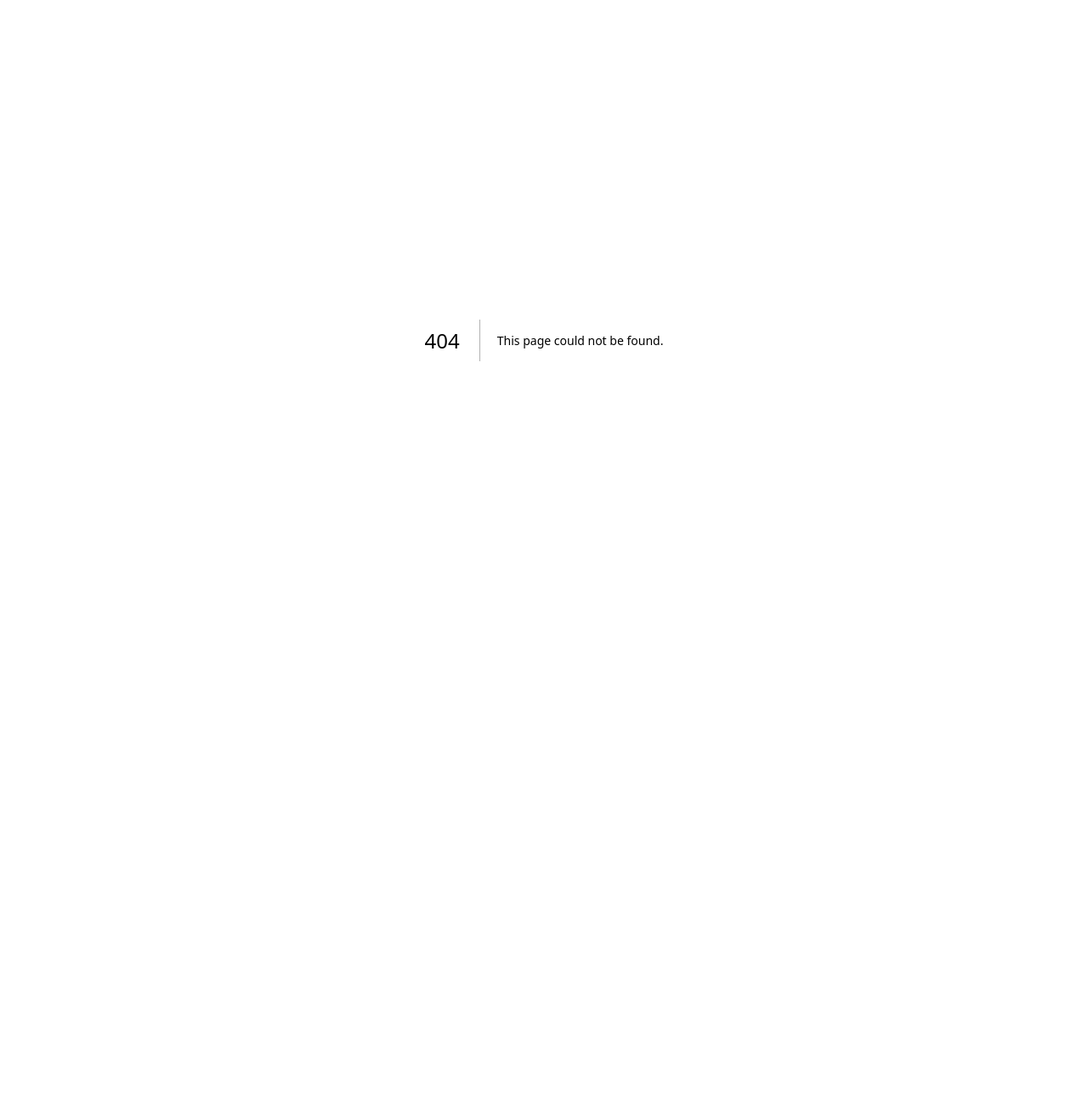
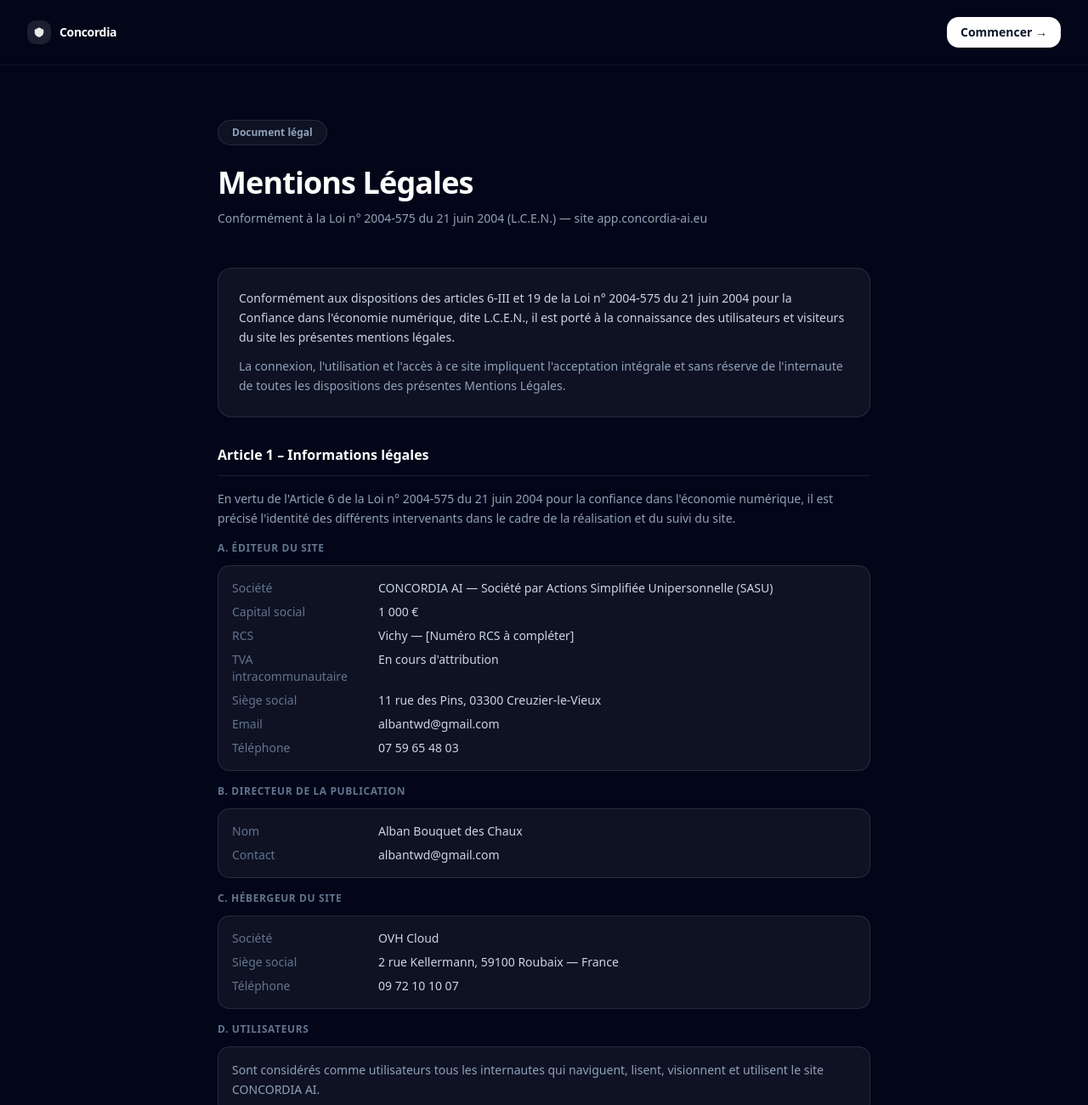
Before and after one commit to albanbdc/concordia-ai, a Next.js app: page /mentions-legales in a window 1280 px wide. Before the commit this address had no page. Shown: the top 1300 px of the page at 85% size. Before the commit the page ends 800 px from the top, so only its background shows below. Built offline with nearby package versions, Linux system fonts and the light colour scheme.

Commit message:
feat: page mentions légales + lien footer

```diff
--- a/app/cgu/page.tsx
+++ b/app/cgu/page.tsx
@@ -227,6 +227,7 @@
           Concordia · Règlement (UE) 2024/1689 · AI Act
         </div>
         <div className="flex items-center gap-6 text-xs text-slate-600">
+          <Link href="/mentions-legales" className="hover:text-slate-400 transition">Mentions légales</Link>
           <Link href="/cgu" className="hover:text-slate-400 transition">CGU</Link>
           <Link href="/pricing" className="hover:text-slate-400 transition">Tarifs</Link>
           <Link href="/login" className="hover:text-slate-400 transition">Connexion</Link>
--- /dev/null
+++ b/app/mentions-legales/page.tsx
@@ -0,0 +1,181 @@
+import Link from "next/link";
+
+export default function MentionsLegalesPage() {
+  return (
+    <div className="min-h-screen bg-slate-950 flex flex-col">
+
+      {/* NAV */}
+      <nav className="flex items-center justify-between px-8 py-5 border-b border-white/5">
+        <Link href="/" className="flex items-center gap-2.5">
+          <div className="w-7 h-7 rounded-lg bg-white/10 flex items-center justify-center">
+            <svg width="14" height="14" viewBox="0 0 24 24" fill="none">
+              <path d="M12 2L3 7V12C3 16.55 6.84 20.74 12 22C17.16 20.74 21 16.55 21 12V7L12 2Z" fill="white" fillOpacity="0.9"/>
+            </svg>
+          </div>
+          <span className="text-sm font-bold text-white tracking-tight">Concordia</span>
+        </Link>
+        <Link
+          href="/register"
+          className="rounded-xl bg-white px-4 py-2 text-sm font-semibold text-slate-900 hover:bg-slate-100 transition"
+        >
+          Commencer →
+        </Link>
+      </nav>
+
+      {/* CONTENT */}
+      <main className="flex-1 px-6 py-16 flex justify-center">
+        <div className="w-full max-w-3xl">
+
+          {/* Header */}
+          <div className="mb-12">
+            <div className="inline-flex items-center gap-2 rounded-full border border-white/10 bg-white/5 px-4 py-1.5 text-xs font-semibold text-slate-400 mb-6">
+              Document légal
+            </div>
+            <h1 className="text-4xl font-bold text-white tracking-tight mb-3">
+              Mentions Légales
+            </h1>
+            <p className="text-slate-400 text-sm">
+              Conformément à la Loi n° 2004-575 du 21 juin 2004 (L.C.E.N.) — site app.concordia-ai.eu
+            </p>
+          </div>
+
+          {/* Intro */}
+          <div className="rounded-2xl border border-white/10 bg-white/5 p-6 mb-8">
+            <p className="text-sm text-slate-300 leading-relaxed">
+              Conformément aux dispositions des articles 6-III et 19 de la Loi n° 2004-575 du 21 juin 2004 pour la Confiance dans l'économie numérique, dite L.C.E.N., il est porté à la connaissance des utilisateurs et visiteurs du site les présentes mentions légales.
+            </p>
+            <p className="text-sm text-slate-400 leading-relaxed mt-3">
+              La connexion, l'utilisation et l'accès à ce site impliquent l'acceptation intégrale et sans réserve de l'internaute de toutes les dispositions des présentes Mentions Légales.
+            </p>
+          </div>
+
+          {/* Article 1 */}
+          <Section title="Article 1 – Informations légales">
+            <p className="text-slate-400 text-sm leading-relaxed">
+              En vertu de l'Article 6 de la Loi n° 2004-575 du 21 juin 2004 pour la confiance dans l'économie numérique, il est précisé l'identité des différents intervenants dans le cadre de la réalisation et du suivi du site.
+            </p>
+
+            <SubSection label="A. Éditeur du site">
+              <InfoRow label="Société" value="CONCORDIA AI — Société par Actions Simplifiée Unipersonnelle (SASU)" />
+              <InfoRow label="Capital social" value="1 000 €" />
+              <InfoRow label="RCS" value="Vichy — [Numéro RCS à compléter]" />
+              <InfoRow label="TVA intracommunautaire" value="En cours d'attribution" />
+              <InfoRow label="Siège social" value="11 rue des Pins, 03300 Creuzier-le-Vieux" />
+              <InfoRow label="Email" value="albantwd@gmail.com" />
+              <InfoRow label="Téléphone" value="07 59 65 48 03" />
+            </SubSection>
+
+            <SubSection label="B. Directeur de la publication">
+              <InfoRow label="Nom" value="Alban Bouquet des Chaux" />
+              <InfoRow label="Contact" value="albantwd@gmail.com" />
+            </SubSection>
+
+            <SubSection label="C. Hébergeur du site">
+              <InfoRow label="Société" value="OVH Cloud" />
+              <InfoRow label="Siège social" value="2 rue Kellermann, 59100 Roubaix — France" />
+              <InfoRow label="Téléphone" value="09 72 10 10 07" />
+            </SubSection>
+
+            <SubSection label="D. Utilisateurs">
+              <p className="text-sm text-slate-400 leading-relaxed">
+                Sont considérés comme utilisateurs tous les internautes qui naviguent, lisent, visionnent et utilisent le site CONCORDIA AI.
+              </p>
+            </SubSection>
+          </Section>
+
+          {/* Article 2 */}
+          <Section title="Article 2 – Accessibilité">
+            <p className="text-sm text-slate-400 leading-relaxed">
+              Le site est par principe accessible aux utilisateurs 24h/24, 7j/7, sauf interruption, programmée ou non, pour des besoins de maintenance ou en cas de force majeure. En cas d'impossibilité d'accès au site, l'Éditeur s'engage à faire son maximum afin d'en rétablir l'accès. L'Éditeur ne saurait être tenu pour responsable de tout dommage, quelle qu'en soit la nature, résultant d'une indisponibilité du site.
+            </p>
+          </Section>
+
+          {/* Article 3 */}
+          <Section title="Article 3 – Loi applicable et juridiction">
+            <p className="text-sm text-slate-400 leading-relaxed">
+              Les présentes Mentions Légales sont régies par la loi française. Tout litige ou désaccord qui pourrait naître de l'interprétation ou de l'exécution des présentes Mentions Légales sera de la compétence exclusive des tribunaux de <strong className="text-white">Vichy</strong>.
+            </p>
+          </Section>
+
+          {/* Article 4 */}
+          <Section title="Article 4 – Contact">
+            <p className="text-sm text-slate-400 leading-relaxed">
+              Pour tout signalement de contenus ou activités illicites, l'utilisateur peut contacter l'Éditeur à l'adresse suivante :{" "}
+              <a href="mailto:albantwd@gmail.com" className="text-white underline underline-offset-2 hover:text-slate-300 transition">
+                albantwd@gmail.com
+              </a>{" "}
+              ou par courrier recommandé avec accusé de réception adressé à l'Éditeur aux coordonnées précisées à l'Article 1.
+            </p>
+            <p className="text-sm text-slate-500 mt-3">
+              Fait à Creuzier-le-Vieux, le 30 Mars 2026.
+            </p>
+          </Section>
+
+          {/* CTA retour */}
+          <div className="mt-12 flex items-center gap-4">
+            <Link
+              href="/"
+              className="text-sm text-slate-500 hover:text-slate-300 transition"
+            >
+              ← Retour à l'accueil
+            </Link>
+            <Link
+              href="/cgu"
+              className="text-sm text-slate-500 hover:text-slate-300 transition"
+            >
+              Consulter les CGU →
+            </Link>
+          </div>
+
+        </div>
+      </main>
+
+      {/* FOOTER */}
+      <footer className="px-8 py-6 border-t border-white/5 flex items-center justify-between flex-wrap gap-4">
+        <div className="text-xs text-slate-600">
+          Concordia · Règlement (UE) 2024/1689 · AI Act
+        </div>
+        <div className="flex items-center gap-6 text-xs text-slate-600">
+          <Link href="/mentions-legales" className="hover:text-slate-400 transition">Mentions légales</Link>
+          <Link href="/cgu" className="hover:text-slate-400 transition">CGU</Link>
+          <Link href="/pricing" className="hover:text-slate-400 transition">Tarifs</Link>
+          <Link href="/login" className="hover:text-slate-400 transition">Connexion</Link>
+        </div>
+      </footer>
+
+    </div>
+  );
+}
+
+function Section({ title, children }: { title: string; children: React.ReactNode }) {
+  return (
+    <div className="mb-8">
+      <h2 className="text-base font-bold text-white mb-4 pb-3 border-b border-white/10">
+        {title}
+      </h2>
+      <div className="space-y-4">
+        {children}
+      </div>
+    </div>
+  );
+}
+
+function SubSection({ label, children }: { label: string; children: React.ReactNode }) {
+  return (
+    <div className="mt-4">
+      <p className="text-xs font-semibold uppercase tracking-wider text-slate-500 mb-3">{label}</p>
+      <div className="rounded-xl border border-white/10 bg-white/5 p-4 space-y-2">
+        {children}
+      </div>
+    </div>
+  );
+}
+
+function InfoRow({ label, value }: { label: string; value: string }) {
+  return (
+    <div className="flex gap-3 text-sm">
+      <span className="text-slate-500 flex-shrink-0 w-40">{label}</span>
+      <span className="text-slate-300">{value}</span>
+    </div>
+  );
+}
--- a/app/page.tsx
+++ b/app/page.tsx
@@ -92,6 +92,7 @@
           Concordia · Règlement (UE) 2024/1689 · AI Act
         </div>
         <div className="flex items-center gap-6 text-xs text-slate-600">
+          <Link href="/mentions-legales" className="hover:text-slate-400 transition">Mentions légales</Link>
           <Link href="/cgu" className="hover:text-slate-400 transition">CGU</Link>
           <Link href="/pricing" className="hover:text-slate-400 transition">Tarifs</Link>
           <Link href="/login" className="hover:text-slate-400 transition">Connexion</Link>
```
